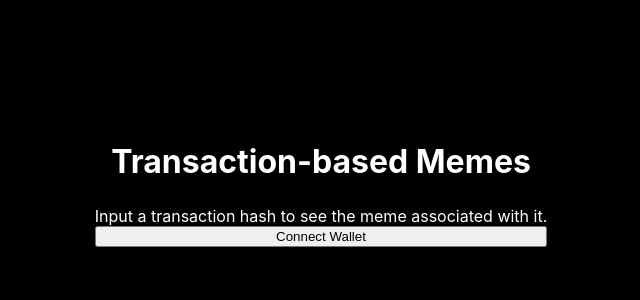
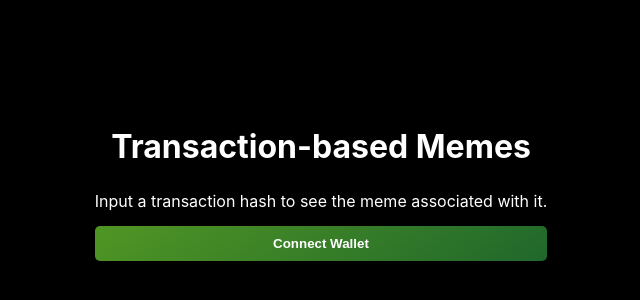
Before and after one commit to cytronicoder/transaction-based-meme, a React (Vite) app: page / in a window 1280 px wide. Shown: the part 206-506 px from the top of the page, without its empty margins (319-959 px from the left). Built offline with nearby package versions, Linux system fonts and the light colour scheme.

Commit message:
Update class tag for button

```diff
--- a/src/App.jsx
+++ b/src/App.jsx
@@ -80,7 +80,7 @@ export default function App() {
                         {/* {currentAccount} */}
                     </div>
                 ) : (
-                    <button className="button" onClick={connectWallet}>
+                    <button className="connectButton" onClick={connectWallet}>
                         Connect Wallet
                     </button>
                 )}
```
